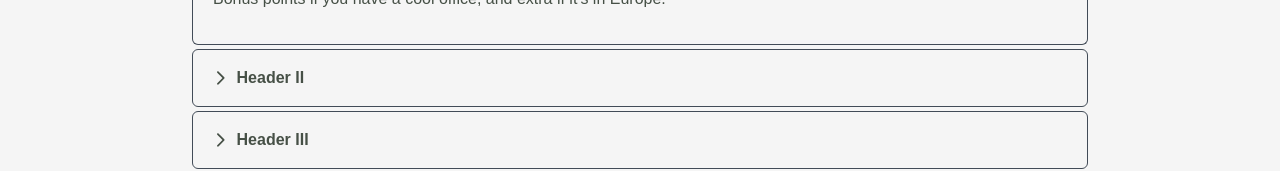
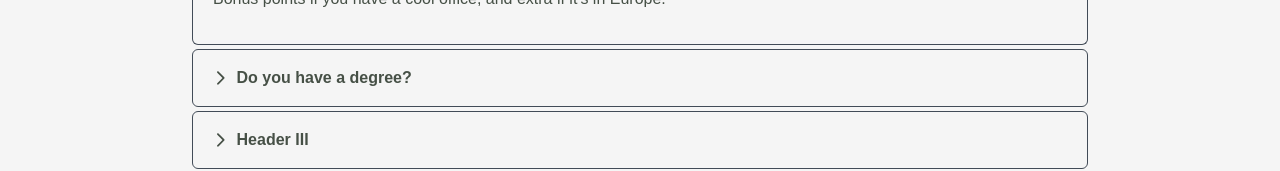
Before and after one commit to haprer/website, a React (Vite) app: page / in a window 1280 px wide. Shown: the part 596-767 px from the top of the page. Built offline with nearby package versions, Linux system fonts and the light colour scheme; a web font is replaced by a local one.

Commit message:
second accordion tab just for fun

```diff
--- a/src/pages/Home.jsx
+++ b/src/pages/Home.jsx
@@ -19,12 +19,9 @@ function QuestionAccordian() {
                     Bonus points if you have a cool office, and extra if it&apos;s in Europe.
                 </p>
             </AccordionTab>
-            <AccordionTab header="Header II">
+            <AccordionTab header="Do you have a degree?">
                 <p className="m-0">
-                    Sed ut perspiciatis unde omnis iste natus error sit voluptatem accusantium doloremque laudantium, totam rem aperiam, eaque ipsa
-                    quae ab illo inventore veritatis et quasi architecto beatae vitae dicta sunt explicabo. Nemo enim ipsam voluptatem quia voluptas
-                    sit aspernatur aut odit aut fugit, sed quia consequuntur magni dolores eos qui ratione voluptatem sequi nesciunt.
-                    Consectetur, adipisci velit, sed quia non numquam eius modi.
+                    Yes, I have a Bachelor of Science in Computer Science from the University of New Hampshire.
                 </p>
             </AccordionTab>
             <AccordionTab header="Header III">
```
